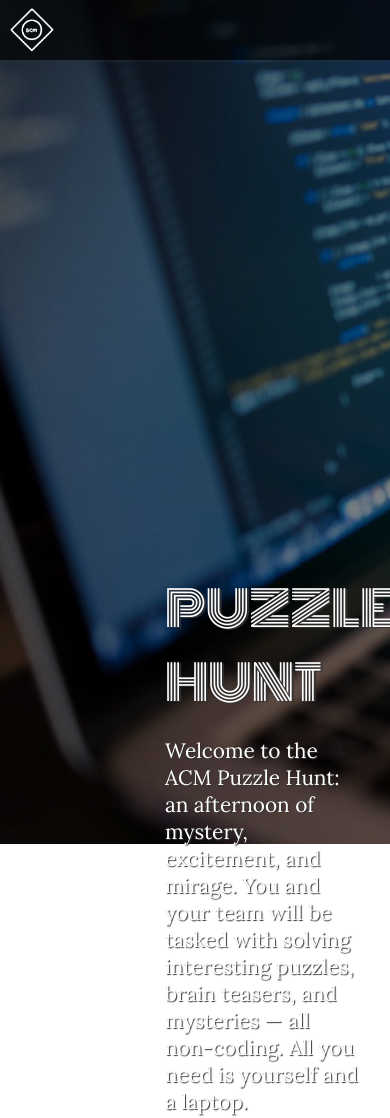
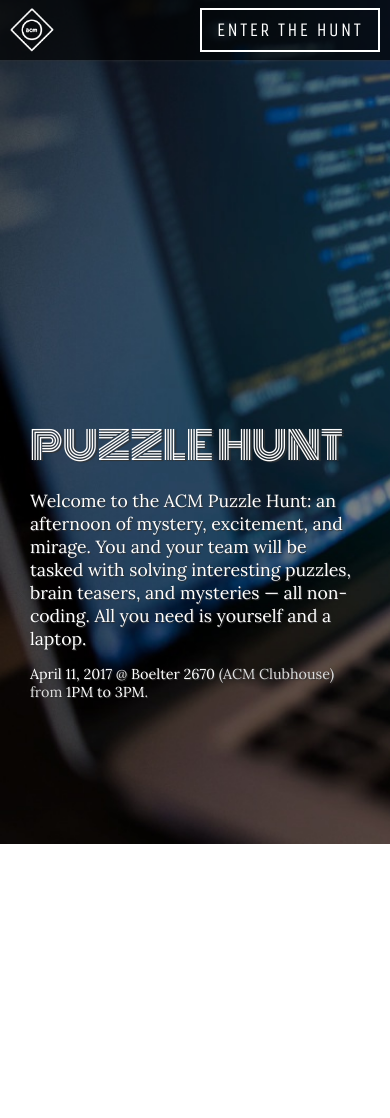
Before and after one commit to uclaacm/puzzle-hunt, a website: page www/public/index.html in a window 390 px wide. Shown: the top 1118 px of the page. After the commit the page ends 844 px from the top, so only its background shows below. Drawn offline with nearby package versions, Linux system fonts and the light colour scheme.

Commit message:
added enter button, adjusted small screen sizes

```diff
--- a/www/public/css/common.css
+++ b/www/public/css/common.css
@@ -0,0 +1,20 @@
+.button {
+    height: 40px;
+    padding: 0px 15px;
+    margin: 8px 10px;
+    border: 2px solid white;
+    line-height: 40px;
+    font-size: 1.2em;
+    color: white;
+    text-transform: uppercase;
+    letter-spacing: 2px;
+    text-align: center;
+    font-family: 'Unica One', 'Lora', serif;
+    transition: background-color 0.3s;
+}
+
+.button:hover {
+    background-color: white;
+    color: #444444;
+    cursor: pointer;
+}
--- a/www/public/css/index.css
+++ b/www/public/css/index.css
@@ -5,7 +5,7 @@
 }
 
 #canvas {
-    height: 100%;
+    min-height: 100%;
     width: 100%;
     position: absolute;
     left: 0;
@@ -73,4 +73,40 @@
 #canvas #header img {
     padding: 8px 10px;
     height: 44px;
+    float: left;
 }
+
+#enter-site-btn {
+    float: right;
+}
+
+@media (max-width: 900px) {
+    #canvas #header-text {
+        float: none;
+        margin: auto;
+        width: 100%;
+        box-sizing: border-box;
+    }
+
+    #canvas #header-image {
+        float: none;
+        margin: auto;
+        width: 100%;
+        height: 300px;
+        max-width: 500px;
+    }
+}
+
+@media (max-width: 520px) {
+    #canvas h1 {
+        font-size: 2.4em;
+    }
+
+    #canvas h2 {
+        font-size: 1.1em;
+    }
+
+    #canvas p.info {
+        font-size: 0.9em;
+    }
+}
--- a/www/public/index.html
+++ b/www/public/index.html
@@ -2,18 +2,20 @@
 <html>
     <head>
         <title>ACM Puzzle Hunt</title>
-        <link href="https://fonts.googleapis.com/css?family=Monoton|Lora" rel="stylesheet">
+        <link rel="stylesheet" type="text/css" href="https://fonts.googleapis.com/css?family=Monoton|Lora|Unica+One" />
         <link rel="stylesheet" type="text/css" href="/css/common.css" />
         <link rel="stylesheet" type="text/css" href="/css/index.css" />
+        <meta name="viewport" content="width=device-width, initial-scale=1">
     </head>
     <body>
         <div id="canvas">
             <div id="header">
-                <img src="/images/acm.png" />
+                <a href="http://uclaacm.com" target="_BLANK"><img src="/images/acm.png" /></a>
+                <div class="button" id="enter-site-btn">Enter the Hunt</div>
             </div>
 
             <div id="header-image">
-                <!--<img src="http://www.davidrumsey.com/rumsey/Size4/D5005/6869000.jpg">-->
+                <!-- something needs to go here -->
             </div>
             <div id="header-text">
                 <h1>Puzzle Hunt</h1>
```
